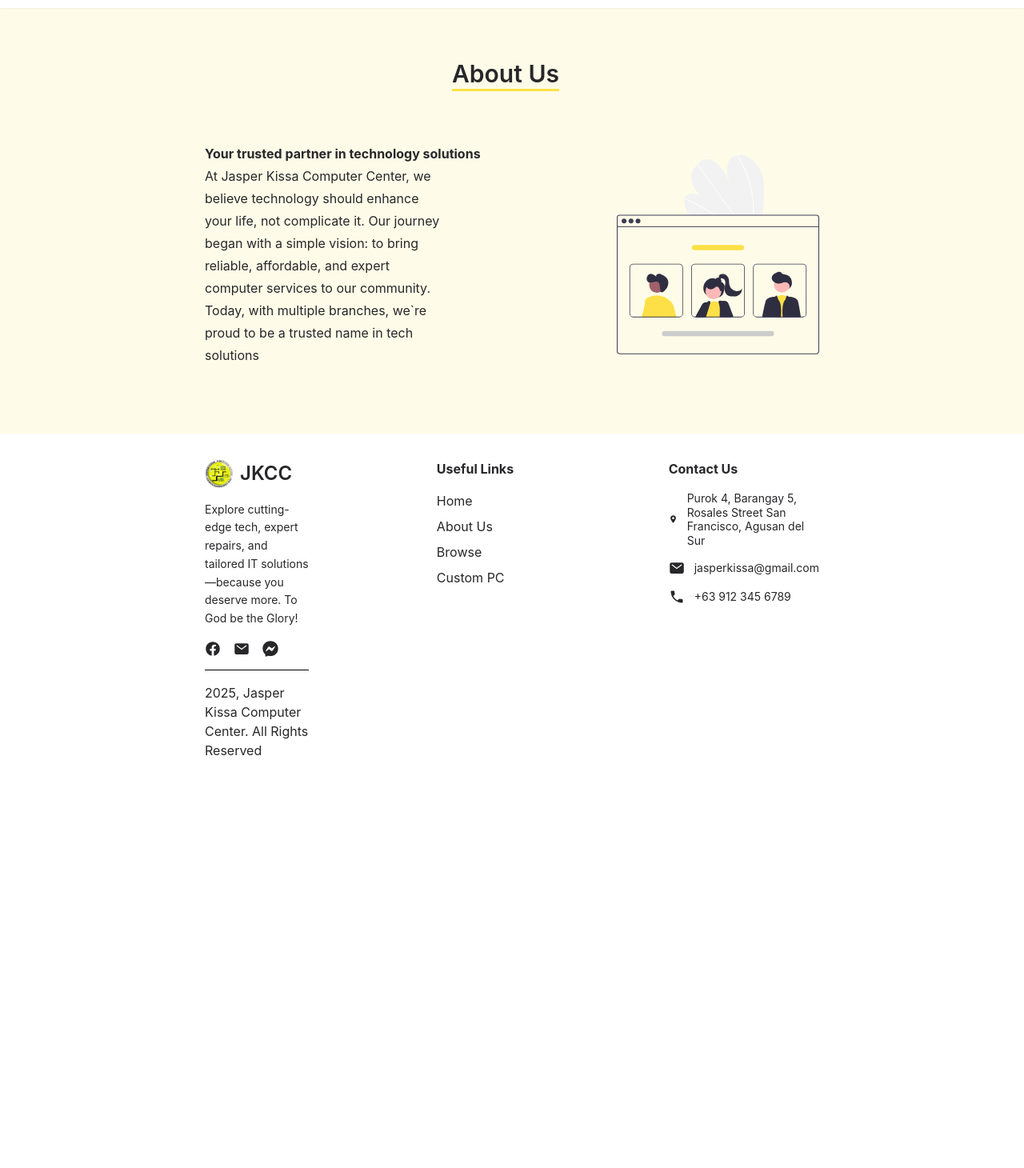
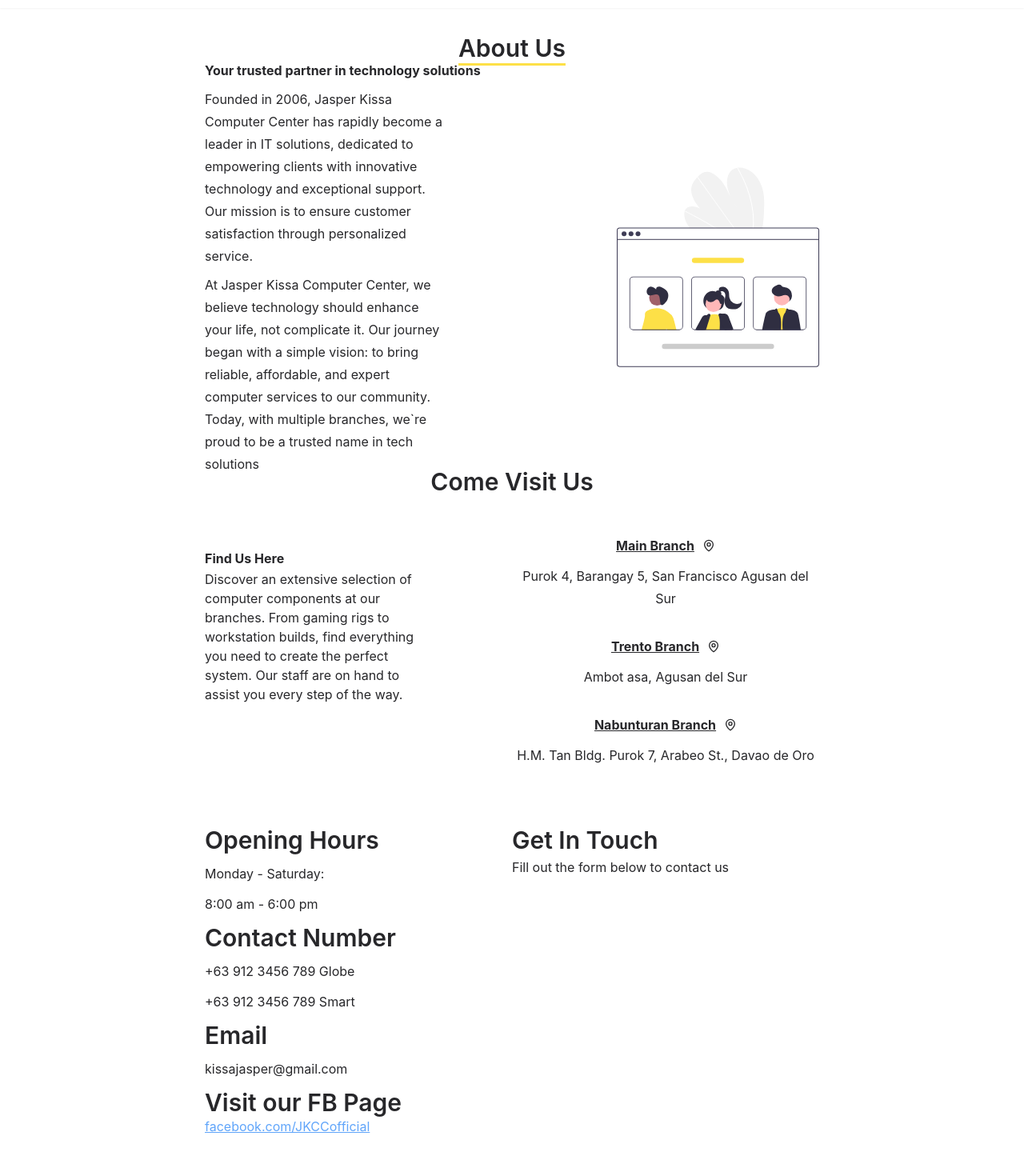
Before and after one commit to jasperlawrencee/jkcc_web_app, a React (Create React App) app: page /about in a window 1280 px wide. Shown: the part 70-1530 px from the top of the page at 80% size. Before the commit the page ends 1052 px from the top, so only its background shows below. Built offline with nearby package versions, Linux system fonts and the light colour scheme.

Commit message:
hello werl

```diff
--- a/src/components/Footer.jsx
+++ b/src/components/Footer.jsx
@@ -6,8 +6,10 @@ import logo from '../assets/jkccLogo.png';
 
 export const Footer = () => {
   return (
-    <footer className="text-zinc-800 p-8 w-full flex justify-center">
-        <div className="lg:w-[60vw] w-full justify-between gap-y-8 flex flex-col lg:flex-row md:gap-x-40">
+    <footer className="text-zinc-800 p-8 w-full flex gap-y-4 justify-center items-center">
+        <div className="flex flex-col lg:w-[60vw] w-full gap-y-8">
+        <div className="w-fit">
+        <div className="lg:w-[60vw] w-full justify-between flex flex-col lg:flex-row md:gap-x-40">
           {/* Logo and Description */}
         <div className="flex flex-col w-full items-start gap-4">
           <div className="flex items-center gap-2">
@@ -15,7 +17,7 @@ export const Footer = () => {
             <h1 className="text-2xl font-semibold">JKCC</h1>
           </div>
           <p className="text-sm max-w-[380px] leading-relaxed">
-          Explore cutting-edge tech, expert repairs, and tailored IT solutions—because you deserve more. To God be the Glory!
+          Explore cutting-edge tech, expert repairs, and tailored IT solutions—because you deserve more
           </p>
           <div className="flex gap-4">
             <a href="/" aria-label="Facebook">
@@ -28,8 +30,6 @@ export const Footer = () => {
               <FaFacebookMessenger size={20} />
             </a>
           </div>
-          <div className="w-full h-[1px] bg-black"></div>
-          <div className="">2025, Jasper Kissa Computer Center. All Rights Reserved</div>
         </div>
 
         {/* Useful Links */}
@@ -74,6 +74,12 @@ export const Footer = () => {
           </div>
         </div>
         </div>
+        </div>
+    <div className="w-full">
+      <div className="w-full h-[1px] bg-black"></div>
+      <div className="">2025, Jasper Kissa Computer Center. All Rights Reserved</div>
+    </div>
+        </div>
     </footer>
   );
 };
--- a/src/pages/About.jsx
+++ b/src/pages/About.jsx
@@ -5,17 +5,21 @@ import { LuMapPin } from 'react-icons/lu'
 
 const About = () => {
   return (
+
     <div className='text-zinc-800 w-full h-fit flex-col justify-center items-center gap-2.5 inline-flex mt-20 relative'>
-      <div className="flex flex-col items-center bg-yellow-50 w-full gap-y-4 p-8">
-        <div className="flex text-3xl font-semibold leading-9 mr-4 pt-8">
+      <div className="flex flex-col items-center justify-start w-full gap-y-4 p-8">
+        <div className="flex text-3xl font-semibold leading-9">
           <p className='underline-offset-8 underline decoration-yellow-300'>About Us</p>
         </div>
-        <div className="flex items-center justify-between lg:w-[60vw] w-full md:gap-x-4 ">
-          <div className="flex flex-col lg:w-[60vw] w-full h-[40vh] justify-center items-start">
+        <div className="flex items-center justify-between lg:w-[60vw] h-full w-full md:gap-x-4 mt-12">
+          <div className="flex flex-col lg:w-[60vw] w-fit h-[40vh] justify-center items-start">
             <div className="text-base font-bold leading-7">
               Your trusted partner in technology solutions
             </div>
-            <div className="text-base font-normal leading-7 lg:w-[60%] w-full h-fit">
+            <div className="text-base font-normal leading-7 lg:w-[60%] w-full h-fit mt-2">
+            Founded in 2006, Jasper Kissa Computer Center has rapidly become a leader in IT solutions, dedicated to empowering clients with innovative technology and exceptional support. Our mission is to ensure customer satisfaction through personalized service.
+            </div>
+            <div className="text-base font-normal leading-7 lg:w-[60%] w-full h-fit mt-2">
             At Jasper Kissa Computer Center, we believe technology should enhance your life, not complicate it. Our journey began with a simple vision: to bring reliable, affordable, and expert computer services to our community. Today, with multiple branches, we`re proud to be a trusted name in tech solutions
             </div>
           </div>
@@ -24,10 +28,23 @@ const About = () => {
           </div>
         </div>
       </div>
+
       {/* Contact Us */}
-      {/* <div className="py-4 w-full">
-        <div className="text-3xl text-center font-semibold leading-9 mb-4">COME VISIT US</div>
-          <div className="py-4 h-fit gap-y-8 justify-center items-center flex-col flex">
+      <div className="py-4 w-full h-fit items-center justify-center flex flex-col">
+        <div className="text-3xl text-center font-semibold leading-9 mb-4">
+          Come Visit Us
+        </div>
+
+        <div className="flex flex-col md:flex-row w-full lg:w-[60vw] pt-4">
+        <div className="w-full px-8 lg:px-0 py-8">
+          <div className="text-base font-bold leading-7">
+            Find Us Here
+          </div>
+          <p className='lg:pr-24'>
+          Discover an extensive selection of computer components at our branches. From gaming rigs to workstation builds, find everything you need to create the perfect system. Our staff are on hand to assist you every step of the way.
+          </p>
+        </div>
+        <div className="py-4 h-fit gap-y-8 justify-center items-center flex flex-col w-full px-8 lg:px-0">
             <div className="flex-col justify-center items-center gap-2.5 inline-flex w-fit">
               <a href="https://maps.app.goo.gl/jcmNwY21jCMLBaqH8" target='_blank' rel='noreferrer'>
                 <div className="flex gap-x-2.5 text-center text-base font-bold underline leading-7 items-center">
@@ -56,10 +73,12 @@ const About = () => {
               <div className="text-center text-base leading-7">H.M. Tan Bldg. Purok 7, Arabeo St., Davao de Oro</div>
             </div>
           </div>
-      </div> */}
+        </div>
+      </div>
 
       {/* Opening Hours */}
-      {/* <div className="flex flex-col gap-y-2.5">
+      <div className="flex flex-col md:flex-row gap-y-4 w-full justify-between md:w-[60vw] px-8 lg:px-0 py-8">
+        <div className="flex flex-col gap-y-2.5 w-full">
           <div className="text-3xl font-semibold leading-9">Opening Hours</div>
             <div className="text-base font-normal leading-7">Monday - Saturday:</div>
             <div className="text-base font-normal leading-7">8:00 am - 6:00 pm</div>
@@ -72,7 +91,15 @@ const About = () => {
             <div className="text-3xl font-semibold leading-9">Visit our FB Page</div>
             <a href='https://www.facebook.com/JKCCofficial' target='_blank' rel='noreferrer' className="text-blue-400 underline">facebook.com/JKCCofficial</a>
           </div>
-      </div> */}
+        </div>
+        {/* Contact Us Form */}
+        <div className="flex flex-col gap-y-2.5 w-full">
+          <div className="flex flex-col gap-y-1">
+            <p className='font-semibold text-3xl leading-9'>Get In Touch</p>
+            <p>Fill out the form below to contact us</p>
+          </div>
+        </div>
+      </div>
     </div>
   )
 }
```
Lines whose indentation alone changed are shown as unchanged.
